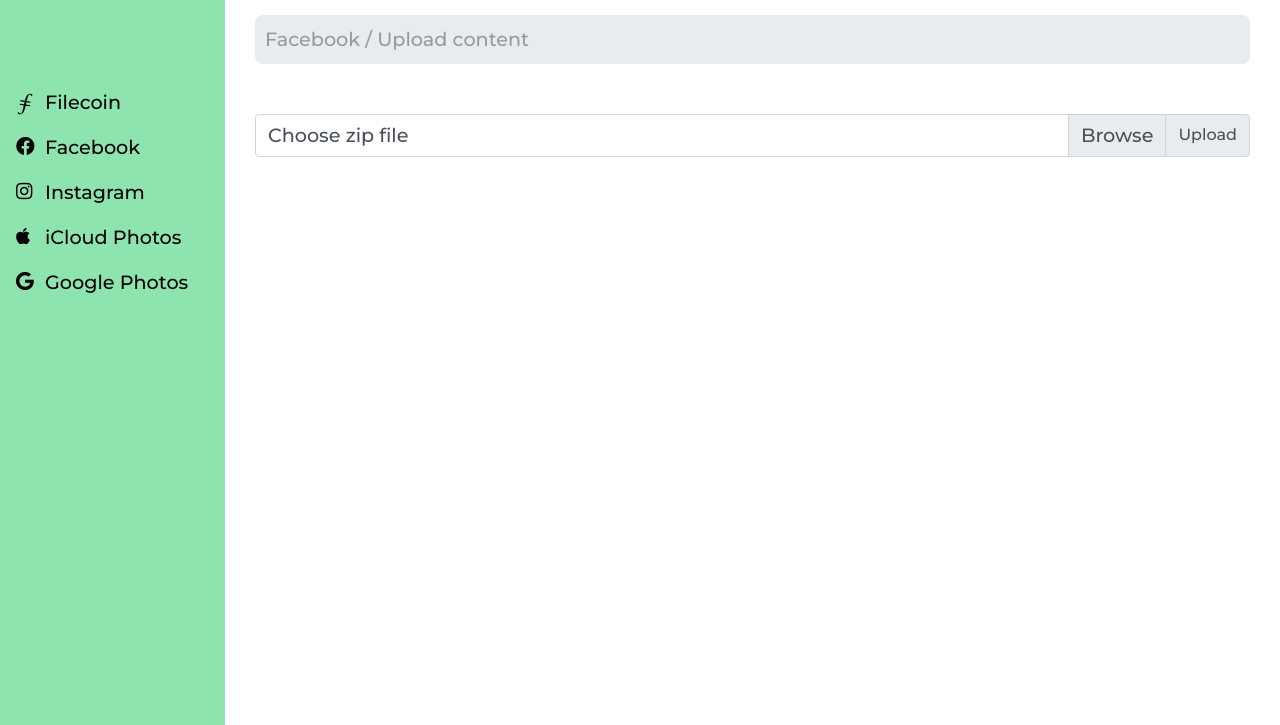
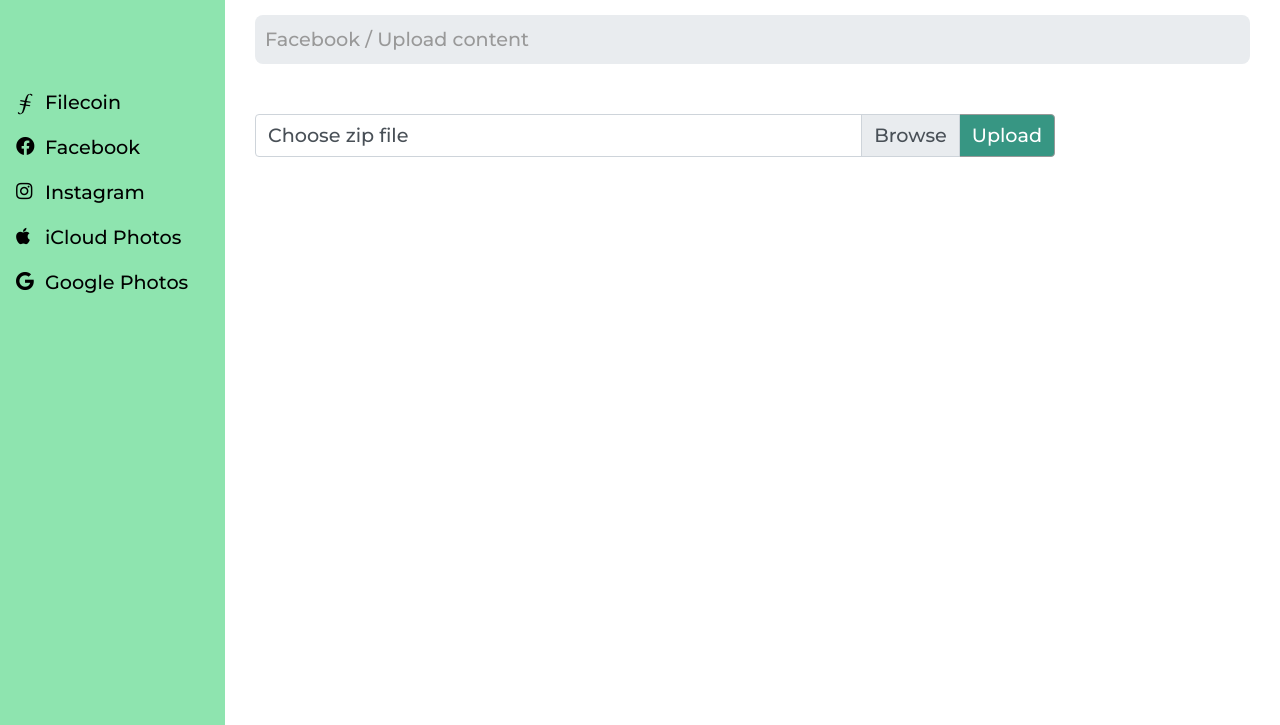
Before and after one commit to deplatformer/prototype, a Flask app: template deplatformr/templates/facebook/facebook-upload.html in a window 1280 px wide. Shown: the part 75-800 px from the top of the page. Run offline with Flask 2, Linux system fonts and the light colour scheme; the template is opened without the code that fills it, so the values that code supplies are empty; some libraries are stand-ins or nearby versions.

Commit message:
fix zip upload

```diff
--- a/deplatformr/static/css/style.css
+++ b/deplatformr/static/css/style.css
@@ -242,3 +242,14 @@
     padding: 1px 10px;
     border-radius: .5rem;
 }
+
+#facebook-upload{
+    max-width: 800px;
+}
+
+#upload-button{
+    font-size: 100%;
+    color: #FFF;
+    background-color: #379683;
+    border: 1px solid #999;
+}
--- a/deplatformr/templates/base.html
+++ b/deplatformr/templates/base.html
@@ -120,7 +120,6 @@
 
 </div>
 
-
 <script src="{{ url_for('static', filename='js/jquery-3.5.0.min.js') }}"></script>
 <script src="{{ url_for('static', filename='js/bootstrap.min.js') }}"></script>
 {# *** Allow sub-templates to insert extra html to the bottom of the body *** #}
--- a/deplatformr/templates/facebook/facebook-upload.html
+++ b/deplatformr/templates/facebook/facebook-upload.html
@@ -10,13 +10,13 @@
 
   <form action = "{{ url_for('facebook_upload') }}" method = "POST" enctype = "multipart/form-data">
 
-  <div class="input-group mb-3">
+  <div class="input-group mb-3" id="facebook-upload">
     <div class="custom-file">
       <input type="file" class="custom-file-input" name="uploadfile" id="uploadfile" accept=".zip">
       <label class="custom-file-label" for="uploadfile" aria-describedby="inputGroupFileAddon02">Choose zip file</label>
     </div>
     <div class="input-group-append">
-      <input type="submit" class="input-group-text" id="inputGroupFileAddon02" value="Upload" />
+      <input type="submit" class="input-group-text" id="upload-button" value="Upload" />
     </div>
   </div>
 
@@ -29,5 +29,20 @@
 <!-- end row -->
 </div>
 
+{% endblock %}
 
+{% block extra_js %}
+<script>
+// Add the name of the selected file to the form input
+$(".custom-file-input").on("change", function() {
+  var files = $("#uploadfile")[0].files;
+  if (files.length > 1) {
+    $(this).siblings(".custom-file-label").addClass("selected").html("Multiple files selected");
+  }
+  else {
+    var fileName = $(this).val().split("\\").pop();
+    $(this).siblings(".custom-file-label").addClass("selected").html(fileName);
+  }
+});
+</script>
 {% endblock %}
```
Also changed, not shown: deplatformr/views/facebook_views.py (+6 -5 lines), deplatformr/forms/facebook_forms.py (line endings or trailing spaces).
